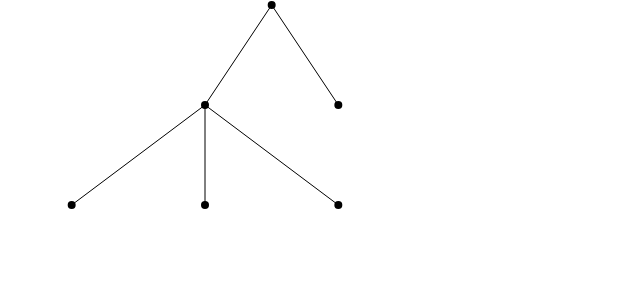
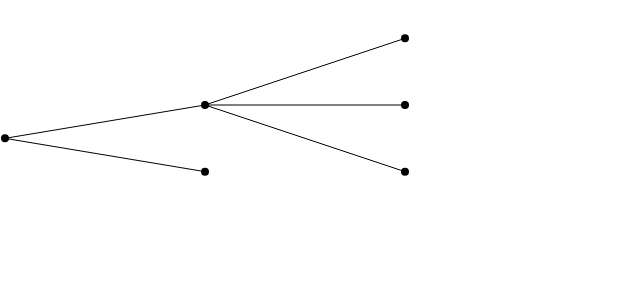
Before and after one commit to seogi1004/-d3hierarchy-play, a React (Create React App) app: page / in a window 1280 px wide. Shown: the top 300 px of the page, without its empty margins (0-640 px from the left). Built offline with nearby package versions, Linux system fonts and the light colour scheme.

Commit message:
Tree 샘플 추가 #2

```diff
--- a/src/components/Tree.tsx
+++ b/src/components/Tree.tsx
@@ -40,7 +40,7 @@ function Tree() {
   const root = hierarchy(data);
 
   const treeLayout = tree();
-  treeLayout.size([width, height]);
+  treeLayout.size([height, width]);
   treeLayout(root);
 
   return (
@@ -57,10 +57,10 @@ function Tree() {
             <line
               key={index}
               stroke="black"
-              x1={source.x}
-              x2={target.x}
-              y1={source.y}
-              y2={target.y}
+              x1={source.y}
+              x2={target.y}
+              y1={source.x}
+              y2={target.x}
             ></line>
           );
         })}
@@ -70,8 +70,8 @@ function Tree() {
           return (
             <circle
               key={index}
-              cx={newNode.x}
-              cy={newNode.y}
+              cx={newNode.y}
+              cy={newNode.x}
               r={4}
               fill="black"
             ></circle>
```
